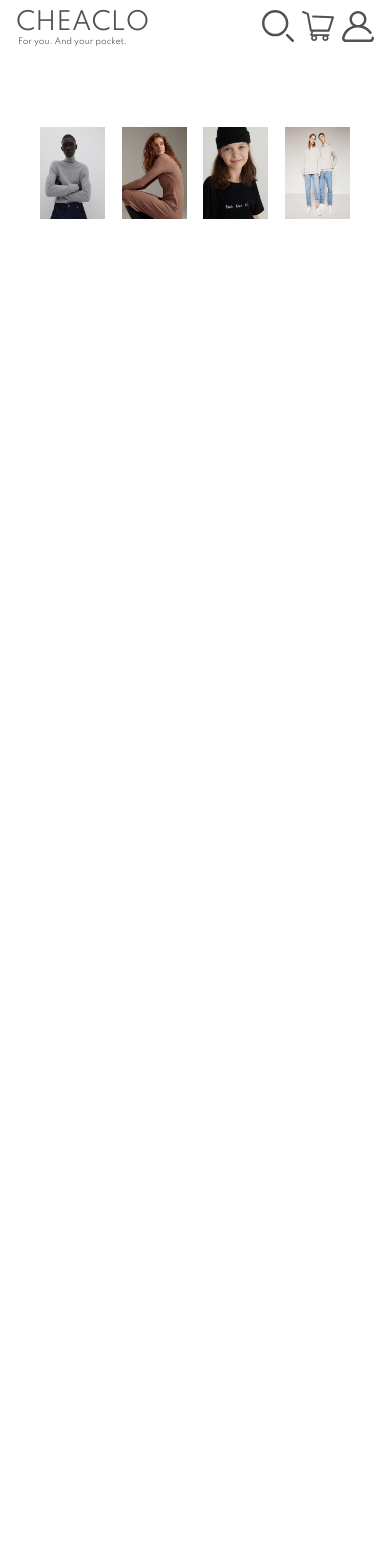
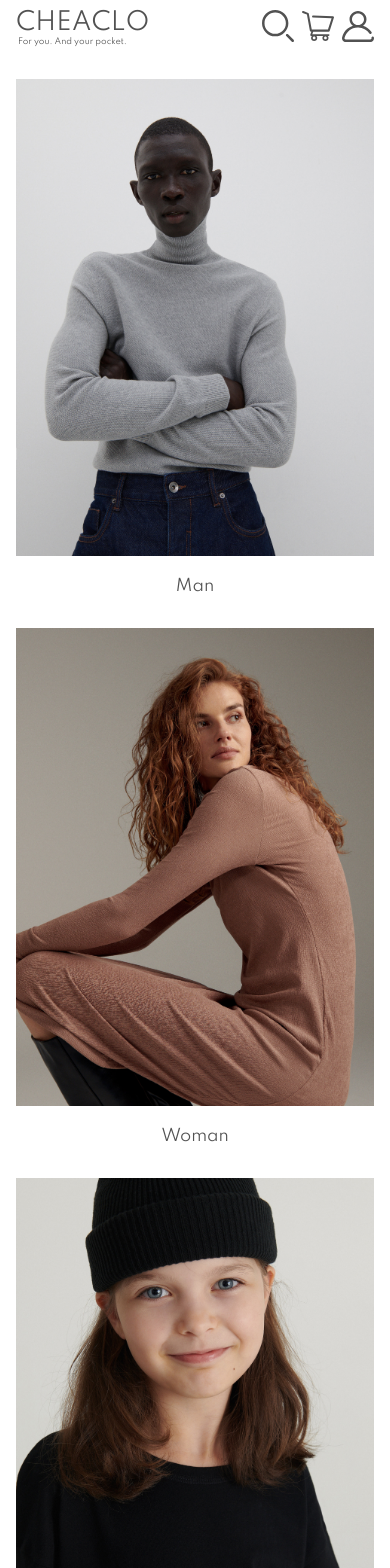
Before and after one commit to cheaclo/client-front, an Angular app: page / in a window 390 px wide. Shown: the top 1568 px of the page. Before the commit the page ends 844 px from the top, so only its background shows below. Built offline with nearby package versions, Linux system fonts and the light colour scheme.

Commit message:
Add mobile scss to home categories

```diff
--- a/src/app/components/home/categories/categories.component.html
+++ b/src/app/components/home/categories/categories.component.html
@@ -1,18 +1,18 @@
 <div id="categories-container">
   <div>
     <img src="assets/images/man.jpg"/>
-    <label>Man</label>
+    <p>Man</p>
   </div>
   <div>
     <img src="assets/images/woman.jpg"/>
-    <label>Woman</label>
+    <p>Woman</p>
   </div>
   <div>
     <img src="assets/images/kid.jpg"/>
-    <label>Kid</label>
+    <p>Kid</p>
   </div>
   <div>
     <img src="assets/images/unisex.jpg"/>
-    <label>Unisex</label>
+    <p>Unisex</p>
   </div>
 </div>
--- a/src/app/components/home/categories/categories.component.scss
+++ b/src/app/components/home/categories/categories.component.scss
@@ -1,37 +1,24 @@
+@import '/src/styles.scss';
+
 #categories-container {
   display: flex;
   justify-content: space-around;
-  margin: 5em 2em 0em 2em;
 
   div {
     position: relative;
-    width: 20%;
 
     img {
       width: 100%;
       height: 100%;
-      opacity: 1.0;
-
-      &:hover {
-        cursor: pointer;
-        opacity: 0.4;
-      }
-    }
-
-    label {
-      position: absolute;
-      top: 50%;
-      left: 50%;
-      transform: translate(-50%, -50%);
-      visibility: hidden;
-      font-size: 1.5em;
-      font-weight: bold;
-      z-index: -1;
-      color: black;
-    }
-
-    img:hover + label {
-      visibility: visible;
     }
   }
 }
+
+/* Mobile */
+@media screen and (max-width: $breakpoint-tablet) {
+  @import './scss/mobile.scss';
+}
+/* Tablet and Desktop */
+@media screen and (min-width: $breakpoint-tablet) {
+  @import './scss/desktop.scss';
+}
--- /dev/null
+++ b/src/app/components/home/categories/scss/desktop.scss
@@ -0,0 +1,30 @@
+#categories-container {
+  margin: 5em 2em 0em 2em;
+
+  div {
+    width: 20%;
+
+    img {
+      &:hover {
+        cursor: pointer;
+        opacity: 0.4;
+      }
+    }
+
+    p {
+      position: absolute;
+      top: 50%;
+      left: 50%;
+      transform: translate(-50%, -50%);
+      visibility: hidden;
+      font-size: 1.5em;
+      font-weight: bold;
+      z-index: -1;
+      color: black;
+    }
+
+    img:hover + p {
+      visibility: visible;
+    }
+  }
+}
--- /dev/null
+++ b/src/app/components/home/categories/scss/mobile.scss
@@ -0,0 +1,9 @@
+#categories-container {
+  margin: 2em 1em 0em 1em;
+  flex-direction: column;
+
+  p {
+    text-align: center;
+    margin-bottom: 2em;
+  }
+}
```
